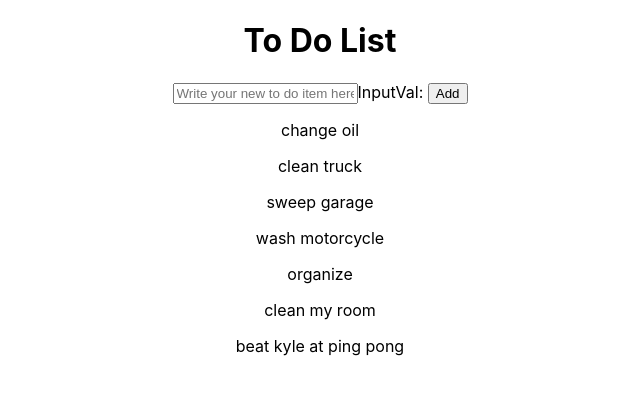
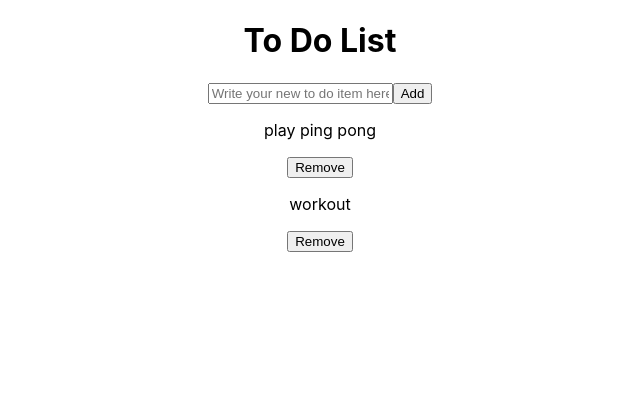
Before and after one commit to suthyscott/37-what-is-react, a React (Create React App) app: page / in a window 1280 px wide. Shown: the top 394 px of the page, without its empty margins (320-960 px from the left). Built offline with nearby package versions, Linux system fonts and the light colour scheme.

Commit message:
finished add and remove features

```diff
--- a/src/App.jsx
+++ b/src/App.jsx
@@ -3,31 +3,40 @@ import ListItem from "./ListItem"
 import { useState } from "react"
 
 const App = () => {
-    const [itemList, setItemList] = useState([
-        "change oil",
-        "clean truck",
-        "sweep garage",
-        "wash motorcycle",
-        "organize",
-        "clean my room",
-        "beat kyle at ping pong"
-    ])
-    const [inputVal, setInputVal] = useState('')
+    const [itemList, setItemList] = useState(["play ping pong", "workout"])
+    const [inputVal, setInputVal] = useState("")
 
-    console.log(inputVal)
+    const addItemToList = e => {
+        e.preventDefault()
+        setItemList([...itemList, inputVal])
+        setInputVal("")
+    }
+
+    const removeItemFromList = index => {
+        itemList.splice(index, 1)
+        setItemList([...itemList])
+    }
 
     return (
         <div className="App">
             <h1>To Do List</h1>
 
-            <form>
-                <input placeholder="Write your new to do item here" onChange={e => setInputVal(e.target.value)}/>
-                InputVal: {inputVal}
+            <form onSubmit={e => addItemToList(e)}>
+                <input
+                    placeholder="Write your new to do item here"
+                    value={inputVal}
+                    onChange={e => setInputVal(e.target.value)}
+                />
                 <button>Add</button>
             </form>
             {/* Displaying state values inline w/implicit return thru arrow function*/}
             {itemList.map((itemValue, index) => (
-                <ListItem item={itemValue} key={index} />
+                <ListItem
+                    item={itemValue}
+                    key={index}
+                    index={index}
+                    removeItemFromList={removeItemFromList}
+                />
             ))}
         </div>
     )
--- a/src/ListItem.jsx
+++ b/src/ListItem.jsx
@@ -5,6 +5,7 @@ const ListItem = (props) => {
     return (
         <div>
             <p>{props.item}</p>
+            <button onClick={() => props.removeItemFromList(props.index)}>Remove</button>
         </div>
     )
 }
```
